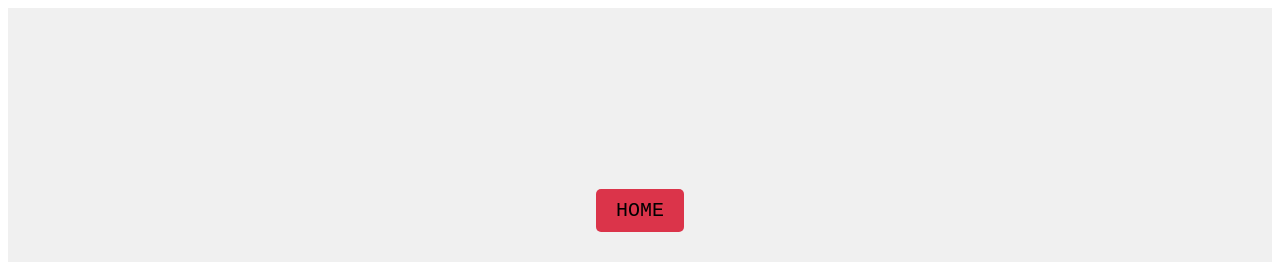
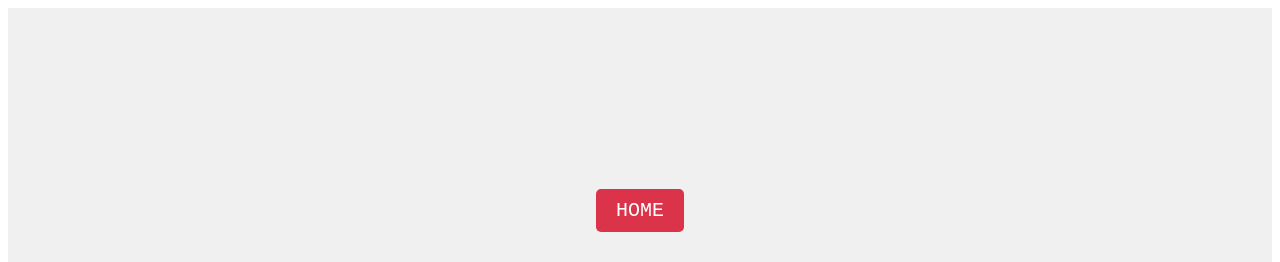
Before and after one commit to cheesepicklematt/mmWebsite, a plain HTML site: page memoryGame/memoryGame.html in a window 1280 px wide. Shown: the top 262 px of the page. Drawn offline with Linux system fonts and the light colour scheme.

Commit message:
add icons

```diff
--- a/memoryGame/memoryGame.html
+++ b/memoryGame/memoryGame.html
@@ -4,13 +4,14 @@
     <meta charset="UTF-8">
     <meta name="viewport" content="width=device-width, initial-scale=1.0">
     <title>Memory Game</title>
+    <link rel="icon" href="https://i.pinimg.com/736x/bb/93/7d/bb937d07baf2901499ba0c0816134756.jpg">
     <style>
         #home-button {
             font-size: 20px;
             font-family: "Courier New", monospace;
             padding: 10px 20px;
             background-color: #db344a; /* Replace with your desired color */
-            color: rgb(0, 0, 0); /* Set text color to contrast with the background */
+            color: rgb(255, 255, 255); /* Set text color to contrast with the background */
             border: none; /* Remove button border */
             border-radius: 5px; /* Optional: Add rounded corners */
         }
--- a/projectEuler/styles.css
+++ b/projectEuler/styles.css
@@ -62,7 +62,7 @@
     font-family: "Courier New", monospace;
     padding: 10px 20px;
     background-color: #db344a; /* Replace with your desired color */
-    color: rgb(0, 0, 0); /* Set text color to contrast with the background */
+    color: rgb(255, 255, 255); /* Set text color to contrast with the background */
     border: none; /* Remove button border */
     border-radius: 5px; /* Optional: Add rounded corners */
   }
```
Also changed, not shown: pamsBirthdayParty/dressP.html (+1 -0 lines), projectEuler/projectEuler.html (+1 -0 lines).
